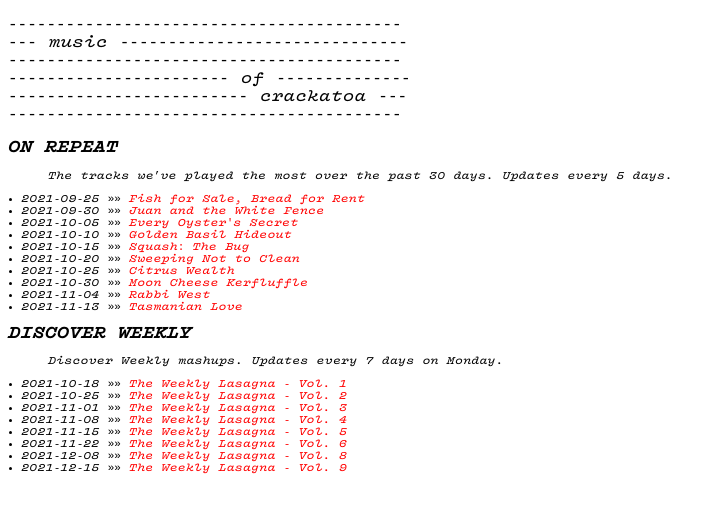
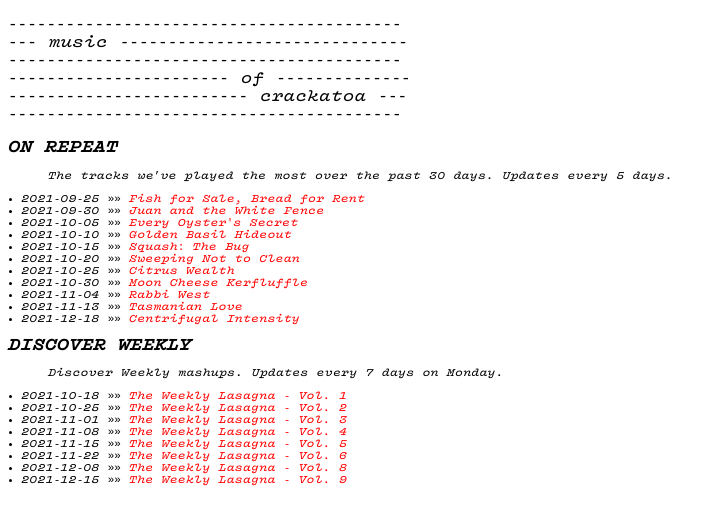
Before and after one commit to noahgorstein/music-of-crackatoa, a Jekyll site: the page built from index.md, in a window 1280 px wide. Shown: the top 525 px of the page, without its empty margins (0-726 px from the left). Built offline with Jekyll 4.4.1, drawn with Linux system fonts in a browser that asks for light colours.

Commit message:
Centrifugal Intensity

```diff
--- a/_data/on_repeat.yml
+++ b/_data/on_repeat.yml
@@ -14,7 +14,7 @@
   creation_date: 2021-10-10
   playlist_uri: https://open.spotify.com/playlist/0pNftlyg94oH8wG1IzQJ0b?si=0a8863e804254374
 
-- playlist_name: 'Squash: The Bug'
+- playlist_name: "Squash: The Bug"
   creation_date: 2021-10-15
   playlist_uri: https://open.spotify.com/playlist/4mcUIoXtDurKSNsKk2fL6X?si=2061185e277046b0
 
@@ -37,3 +37,7 @@
 - playlist_name: Tasmanian Love
   creation_date: 2021-11-13
   playlist_uri: https://open.spotify.com/playlist/4rLmnuHCuidG00iHp3b2pZ?si=2d07eba7fe40463b
+
+- playlist_name: Centrifugal Intensity
+  creation_date: 2021-12-18
+  playlist_uri: https://open.spotify.com/playlist/0xg0RxKoZAkpJf9AtbHpSu
```
